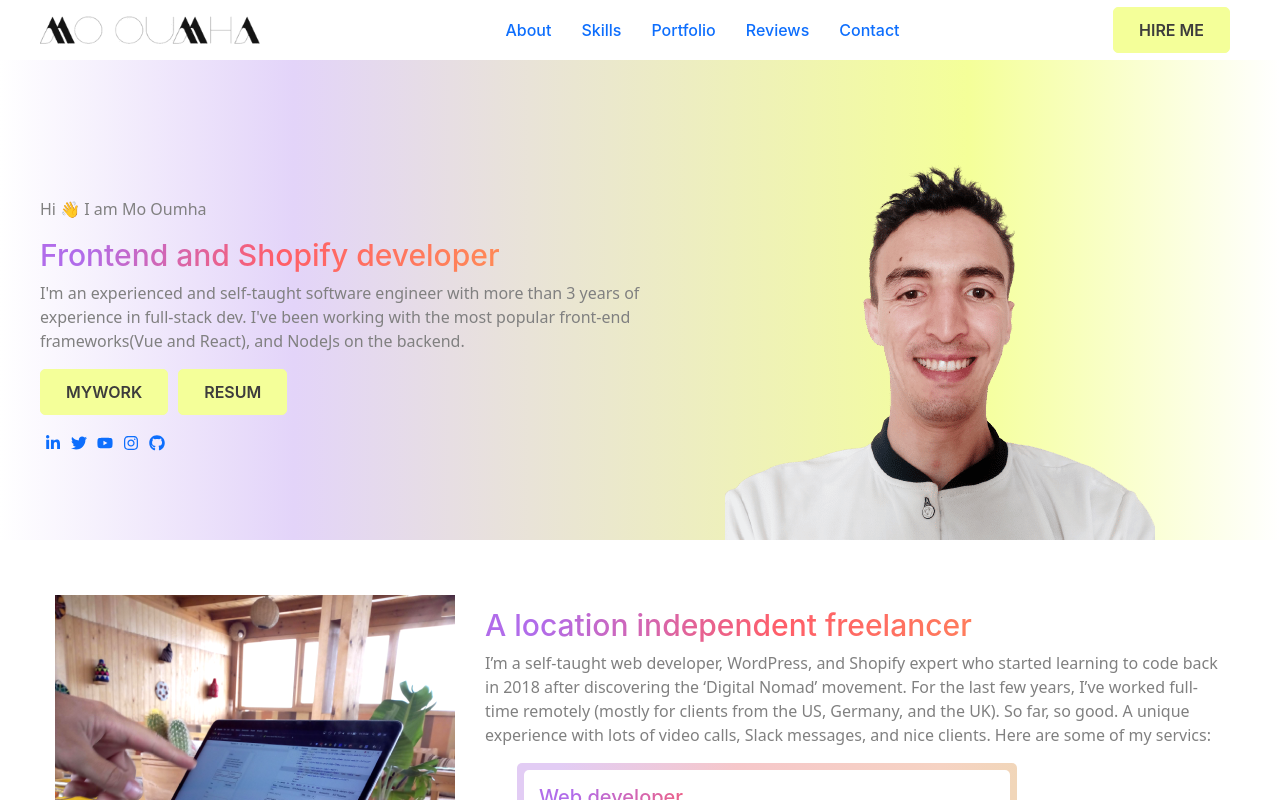
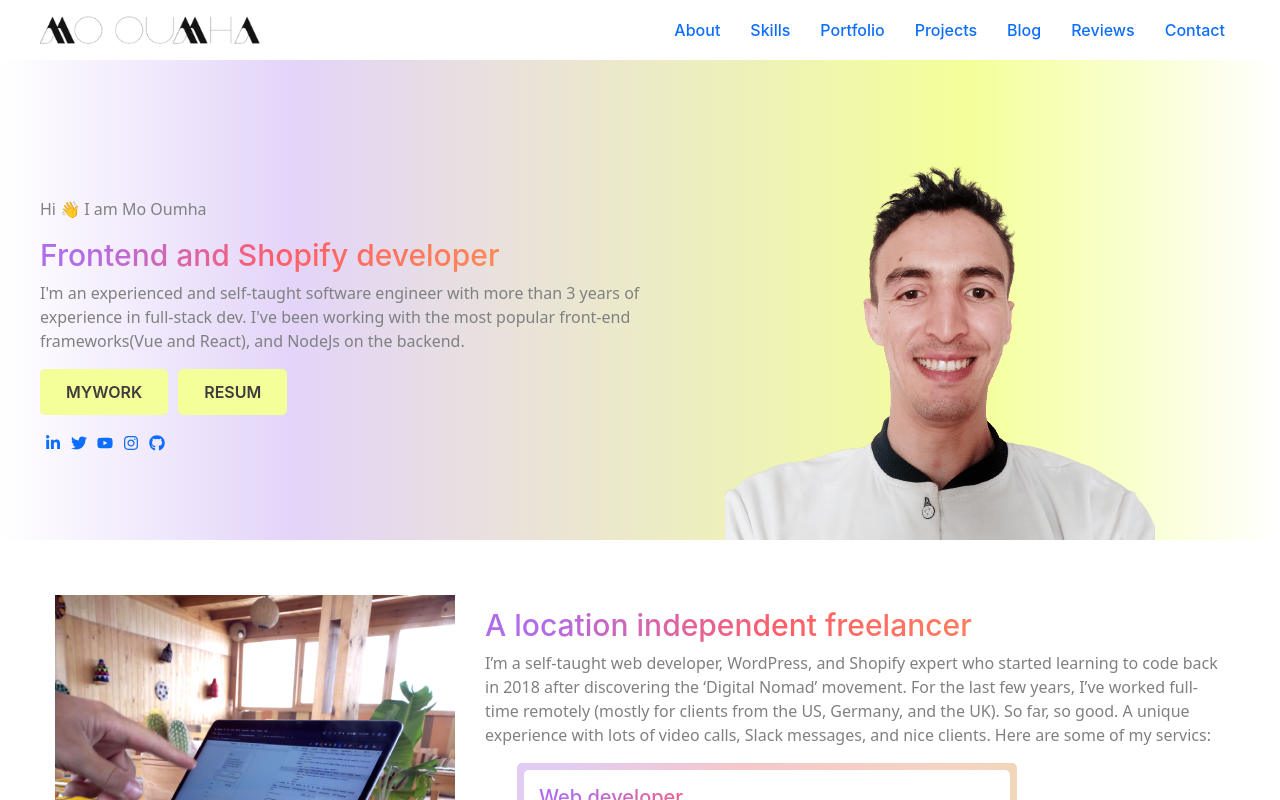
Before and after one commit to MOuhax/mo-oumha-portfolio, a React (Create React App) app: page / in a window 1280 px wide. Shown: the top 800 px of the page. Built offline with nearby package versions, Linux system fonts and the light colour scheme.

Commit message:
added hrefs

```diff
--- a/src/components/About.jsx
+++ b/src/components/About.jsx
@@ -3,7 +3,7 @@ import labtop from "../Images/Mo-oumha-macBook.webp"
 
 export default function About() {
     return (
-        <div className="about-section bg-white section">
+        <div className="about-section bg-white section" id="about">
 
             <div className="about-wrraper flex max-width">
                 <div className="flex-30">
--- a/src/components/Contact.jsx
+++ b/src/components/Contact.jsx
@@ -3,7 +3,7 @@ import { useState} from 'react';
 
 function Contact() {
     return (
-        <div className="contact-section section">
+        <div className="contact-section section" id="contact">
             <div className="contact-wrraper max-width">
 
                 <div className="center">
--- a/src/components/Herobanner.jsx
+++ b/src/components/Herobanner.jsx
@@ -15,8 +15,10 @@ function Herobanner() {
 
 					</p>
 					<div className="buttonsgroupe flex">
-						<button className="button">Mywork </button>
-						<button className="button">Resum </button>
+						<a className="button" href="#mywork">Mywork </a>
+
+							<a className="button" href="https://docs.google.com/document/d/1vjDQ0fVUXm3MQYbS62zOqsNZFcONe5pKjDwll0cyrIg/edit?usp=sharing">Resum </a>
+
 					</div>
 					<div className="socielmediagroup">
 
--- a/src/components/Nav.jsx
+++ b/src/components/Nav.jsx
@@ -14,17 +14,20 @@ function Nav() {
                 <div className="menuwrraper">
                     <ul className="navul">
                         <li><a href="#about">About</a></li>
-                        <li><a href="#about">Skills</a></li>
-                        <li><a href="#about">Portfolio</a></li>
-                        <li><a href="#about">Reviews</a></li>
-                        <li><a href="#about">Contact</a></li>
+                        <li><a href="#skills">Skills</a></li>
+                        <li><a href="#mywork">Portfolio</a></li>
+                        <li><a href="#projects">Projects</a></li>
+                        <li><a href="#blog">Blog</a></li>
+                        <li><a href="#reviews">Reviews</a></li>
+
+                        <li><a href="#contact">Contact</a></li>
                     </ul>
                 </div>
 
-                <div className="buttonswrraper">
+                {/* <div className="buttonswrraper">
                     <div class="buttonsgroupe flex" bis_skin_checked="1">
                         <button class="button">Hire me </button></div>
-                </div>
+                </div> */}
 
             </div>
         </div>
--- a/src/components/Portfolio.jsx
+++ b/src/components/Portfolio.jsx
@@ -43,7 +43,7 @@ import js30 from "../Images/js30.jpg";
 
 function Portfolio() {
     return (
-        <div className="portfolio-section section ">
+        <div className="portfolio-section section " id="mywork">
             <div className="portfolio-wrraper max-width">
                 <div>
                     <div className="title-wrraper">
--- a/src/components/Reviews.jsx
+++ b/src/components/Reviews.jsx
@@ -2,7 +2,7 @@ import React from "react";
 
 function Reviews() {
     return (
-        <div className="Reviews-section section">
+        <div className="Reviews-section section" id="reviews">
             <div className="reviews-wrraper max-width">
                 <div className="title-wrraper">
                     <h2> Client Reviews
--- a/src/components/Skills.jsx
+++ b/src/components/Skills.jsx
@@ -3,7 +3,7 @@ import mern from "../Images/mern.webp"
 
 function Skills() {
     return (
-        <div className="Skills-section section">
+        <div className="Skills-section section" id="skills">
             <div className="skills-wrraper max-width">
                 <div className="title-wrraper">
                     <h2> Skills and tools</h2>
--- a/src/components/blog.jsx
+++ b/src/components/blog.jsx
@@ -5,7 +5,7 @@ import blog3 from "../Images/blog3.jpg";
 
 function Blog() {
     return (
-        <div className="blog-section section ">
+        <div className="blog-section section " id="blog">
             <div className="blog-wrraper max-width">
 
             <div>
--- a/src/components/sideprojects.jsx
+++ b/src/components/sideprojects.jsx
@@ -16,7 +16,7 @@ import js30 from "../Images/js30.jpg";
 
 function Sideprojects() {
     return (
-        <div className="sideprojects-section section ">
+        <div className="sideprojects-section section " id="projects">
             <div className="sideprojects-wrraper max-width">
 
             <div >
--- a/src/index.scss
+++ b/src/index.scss
@@ -50,6 +50,7 @@ h3, h2 {
 }
 .button {
   border-style: solid;
+  text-decoration: none;
     border-width: 1px 1px 1px 1px;
     border-color: #f4ff99;
     padding: 10px 25px;
```
